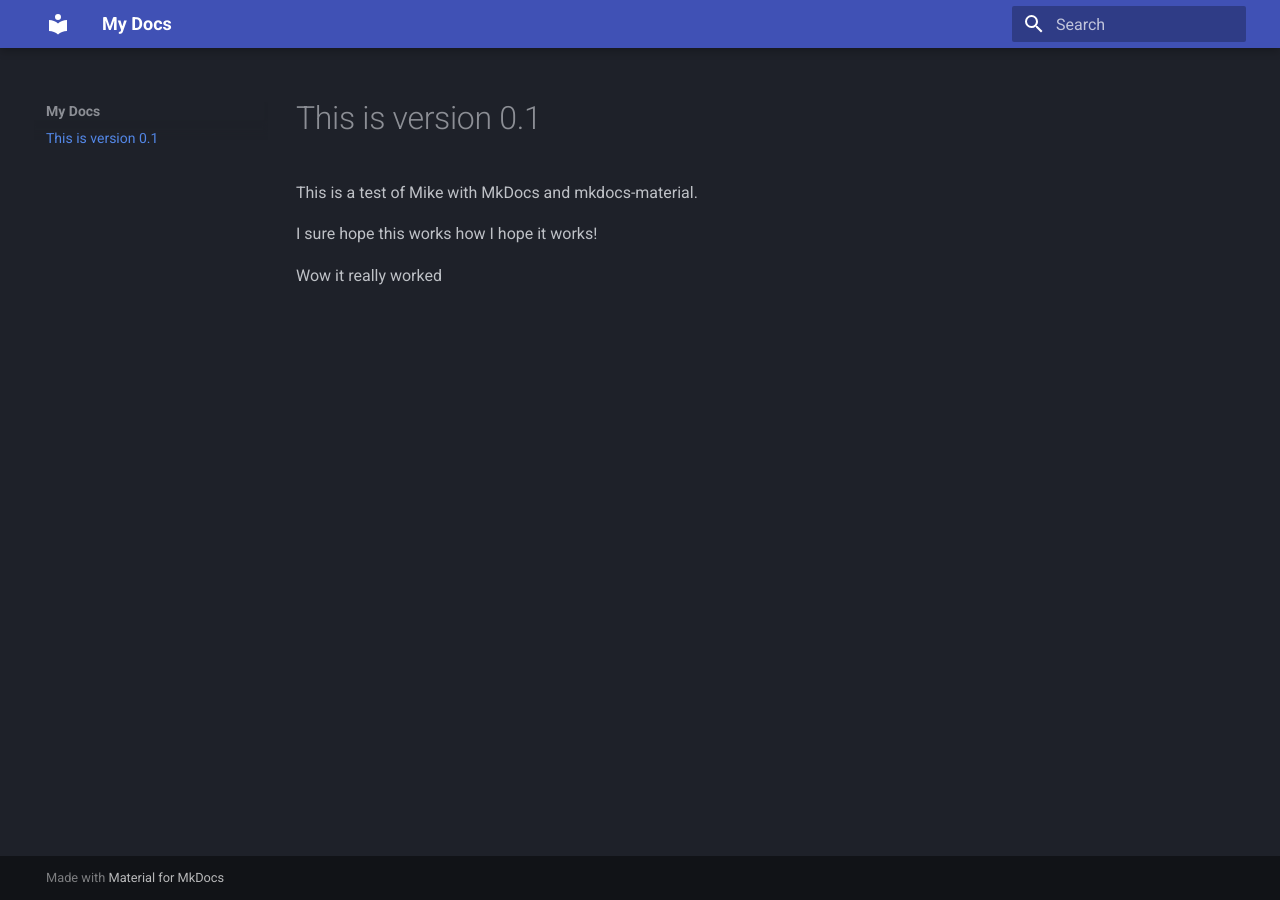
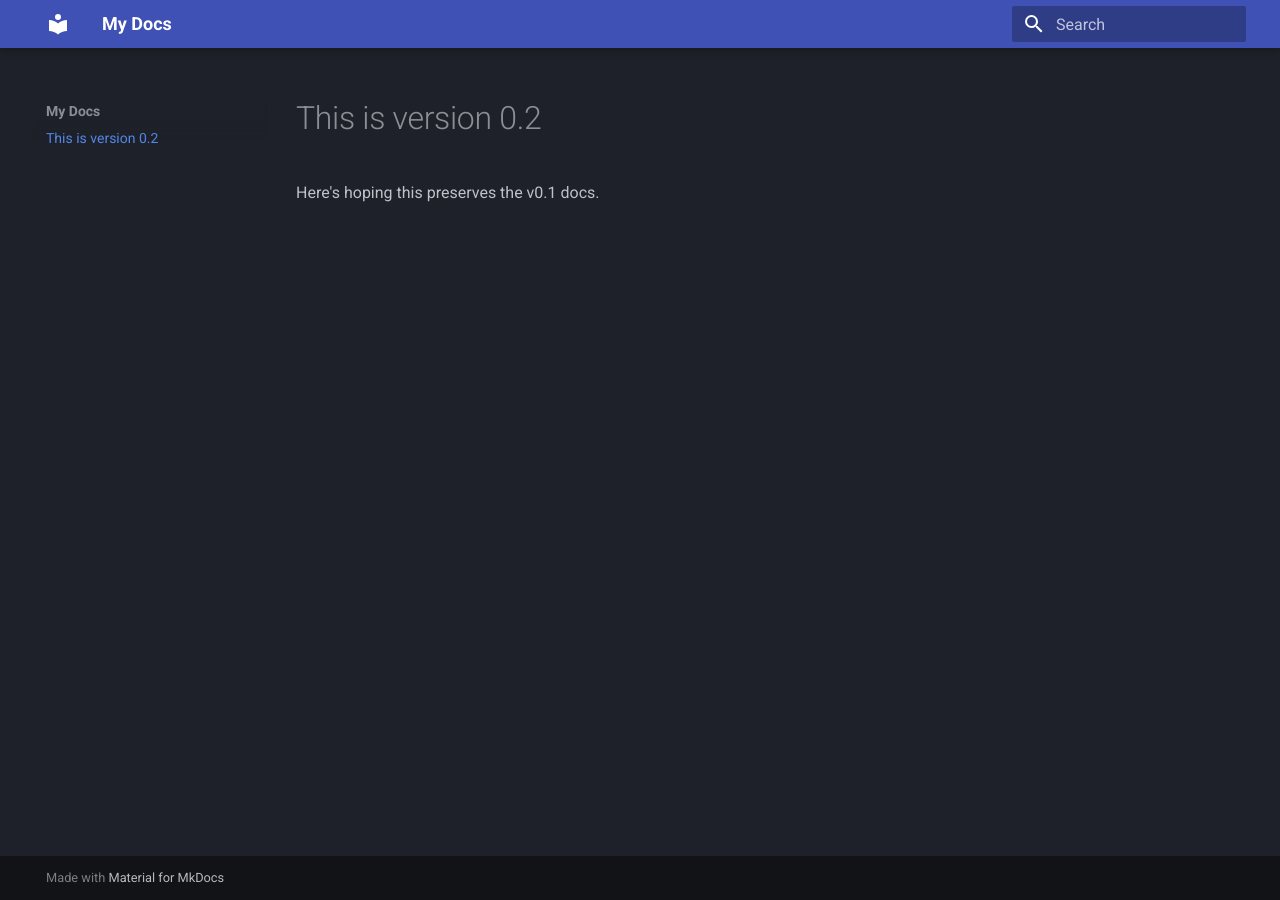
Before and after one commit to dphfox/mike-test-mkdocs, an MkDocs documentation site: the page built from docs/index.md, in a window 1280 px wide. Built offline with MkDocs 1.6.1 and Material for MkDocs 9.7.7, drawn with Linux system fonts in a browser that asks for light colours; the version menu is left out.

Commit message:
here we go!

```diff
--- a/docs/index.md
+++ b/docs/index.md
@@ -1,7 +1,3 @@
-# This is version 0.1
+# This is version 0.2
 
-This is a test of Mike with MkDocs and mkdocs-material.
-
-I sure hope this works how I hope it works!
-
-Wow it really worked
+Here's hoping this preserves the v0.1 docs.
```
